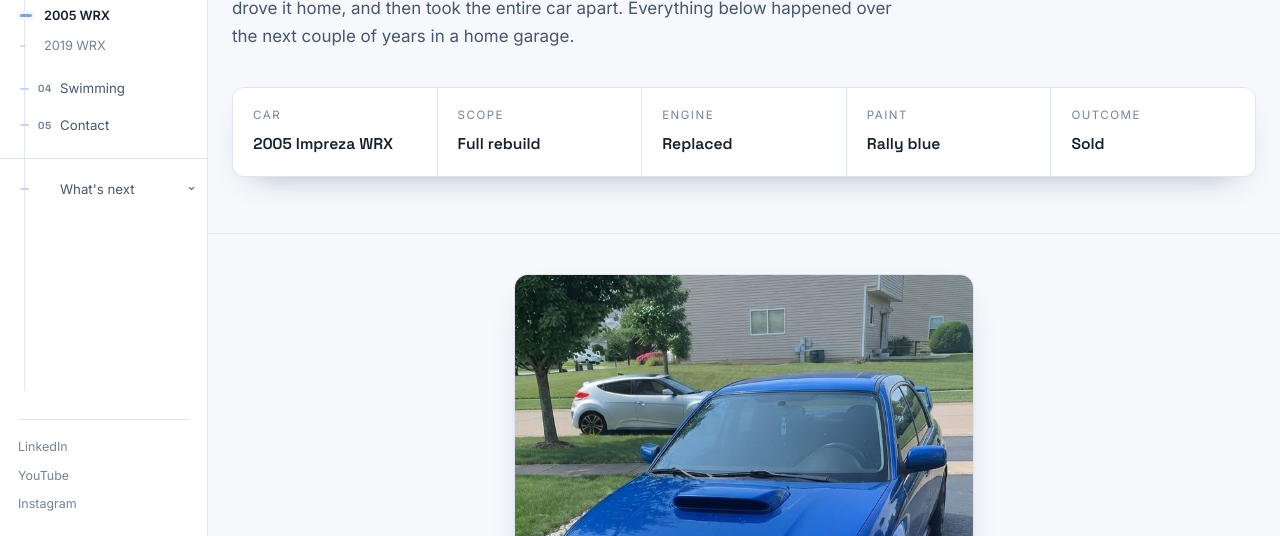
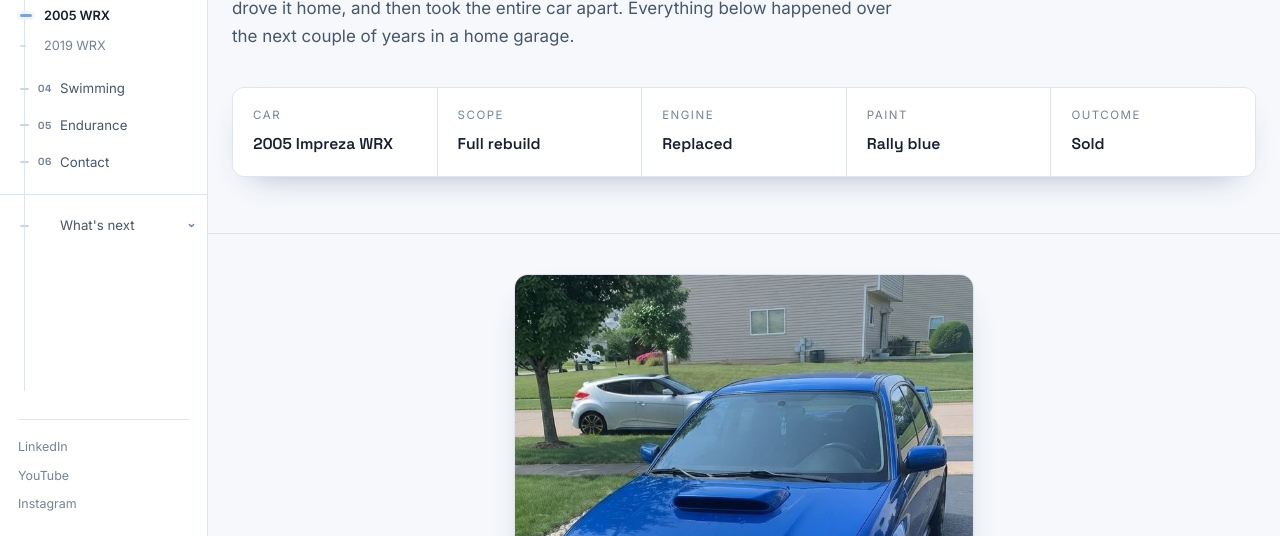
Before and after one commit to domsiwiec/Dominic-Portfolio, a plain HTML site: page wrx-2005/index.html in a window 1280 px wide. Shown: the part 264-800 px from the top of the page. Drawn offline with Linux system fonts and the light colour scheme.

Commit message:
Add Endurance to side rail

```diff
--- a/wrx-2005/index.html
+++ b/wrx-2005/index.html
@@ -65,7 +65,8 @@
       </div>
     </div>
       <a class="rail-link" href="/#swimming"><span class="rail-tick"></span><span class="rail-num">04</span><span class="rail-text">Swimming</span></a>
-      <a class="rail-link" href="/#contact"><span class="rail-tick"></span><span class="rail-num">05</span><span class="rail-text">Contact</span></a>
+      <a class="rail-link" href="/#endurance"><span class="rail-tick"></span><span class="rail-num">05</span><span class="rail-text">Endurance</span></a>
+      <a class="rail-link" href="/#contact"><span class="rail-tick"></span><span class="rail-num">06</span><span class="rail-text">Contact</span></a>
     <div class="rail-group rail-group--offsite" data-group="next">
       <div class="rail-row">
       <a class="rail-link" href="/future-plans/" data-match="/future-plans/"><span class="rail-tick"></span><span class="rail-num"></span><span class="rail-text">What's next</span></a>
```
